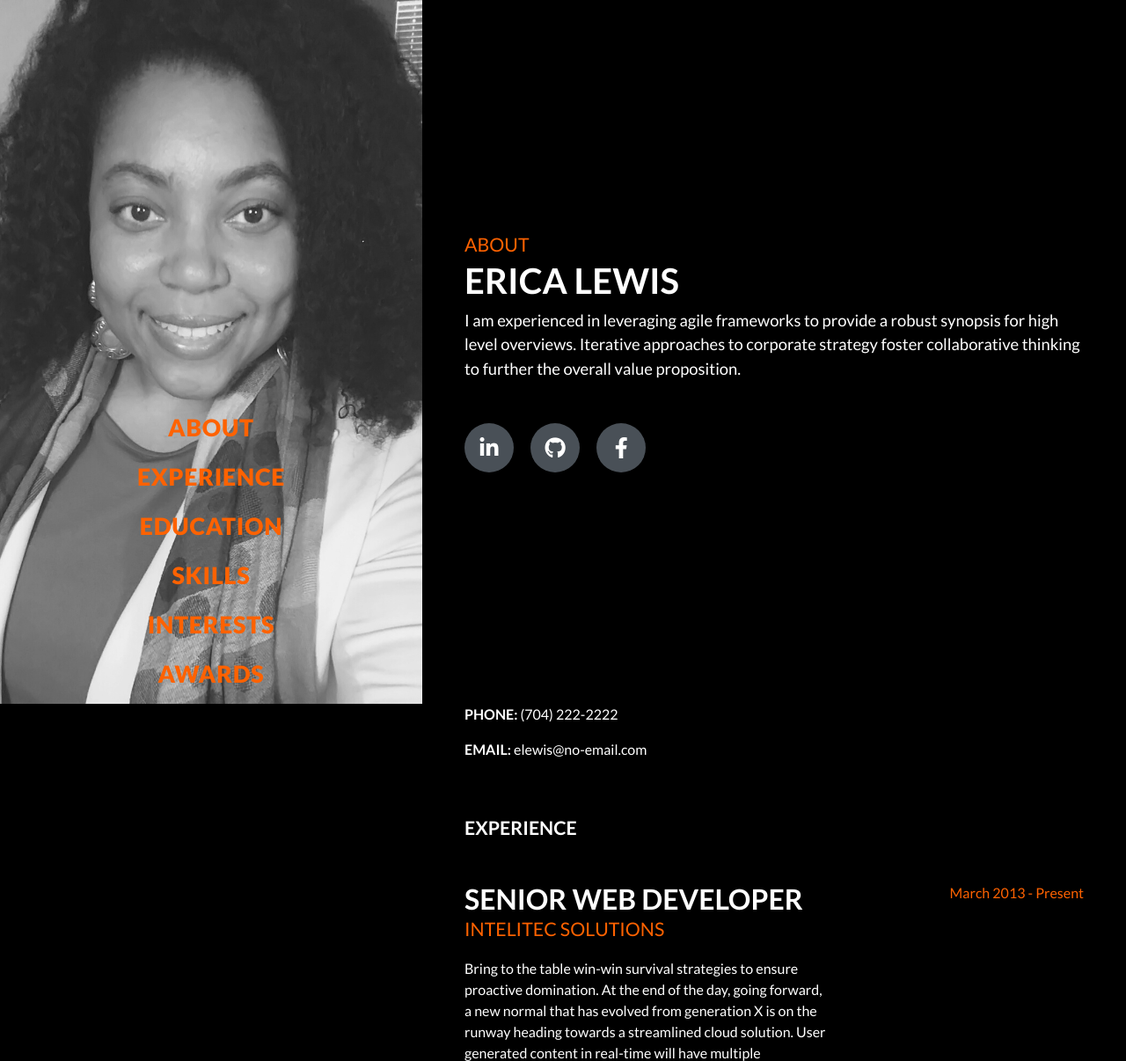
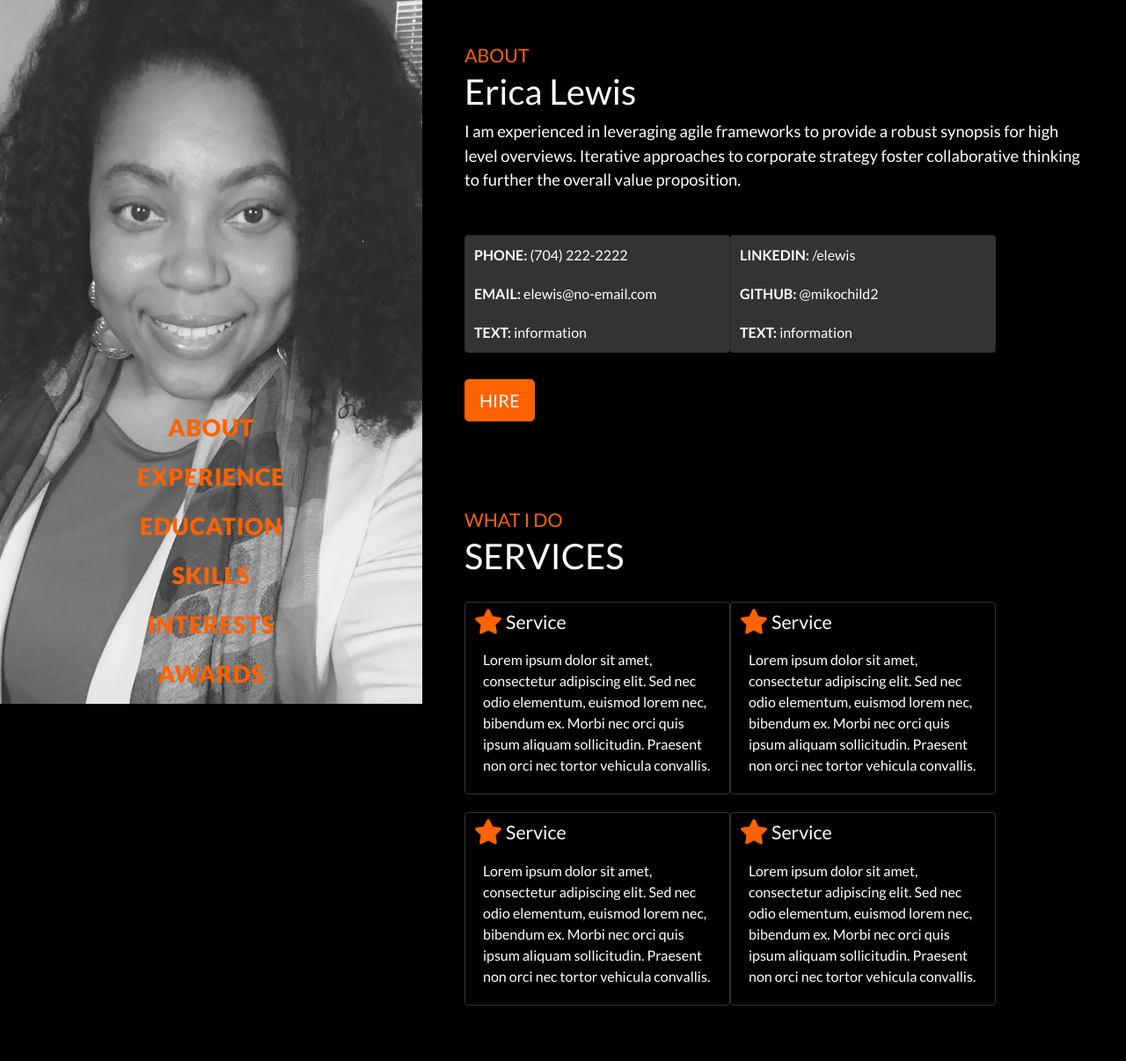
Before and after one commit to mikochild2/portfolio, a website: page index.html in a window 1280 px wide. Shown: the top 1206 px of the page at 88% size. Drawn offline with Linux system fonts and the light colour scheme; a web font is replaced by a local one.

Commit message:
updated index.html and css

```diff
--- a/css/resume.css
+++ b/css/resume.css
@@ -18,10 +18,53 @@ body {
     padding-top: 0;
     padding-left: 30rem;
   }
-  .row {
-    padding-left: 3rem;
-  }
+
+ .portfolio-boxes {
+  display: flex;
+  justify-content: space-between;
+  margin-right: 100px;
+ }
+
+ .svc-boxes {
+  display: flex;
+  justify-content: space-between;
+  margin-right: 100px;
+ }
+
+ .btn {
+  margin-top: 30px;
+ }
 }
+
+ .portfolio-boxes div{
+  width: 400px;
+  background-color: #333;
+ }
+
+ .portfolio-boxes p {
+  margin: 10px;
+ }
+
+.svc-boxes p {
+  margin: 10px;
+}
+
+.btn {
+  background-color: #ff6200;
+  border-color: #ff6200;
+}
+
+.svc-boxes div{
+  width: 400px;
+  background-color: #000;
+  border: 1px solid #333;
+  padding: 10px;
+  margin-top: 20px;
+}
+}
+
+
+
 
 
 h1,
@@ -91,6 +134,7 @@ p.lead {
   color: #BD5D38;
 }
 
+
 #sideNav .navbar-nav .nav-item .nav-link {
   font-weight: 800;
   letter-spacing: 0.05rem;
@@ -149,6 +193,8 @@ p.lead {
   background-image: url(../img/elewis.png);
 }
 
+
+/*
 section.resume-section {
   padding-top: 5rem !important;
   padding-bottom: 5rem !important;
@@ -190,3 +236,4 @@ a {
 a:hover, a:focus, a:active {
   color: ##c24e06;
 }
+*/
--- a/index.html
+++ b/index.html
@@ -67,7 +67,7 @@
         </div>
         <h1>Erica Lewis</h1>
         <p class="lead mb-5">I am experienced in leveraging agile frameworks to provide a robust synopsis for high level overviews. Iterative approaches to corporate strategy foster collaborative thinking to further the overall value proposition.</p>
-        <div class="social-icons">
+        <!--<div class="social-icons">
           <a href="#">
             <i class="fab fa-linkedin-in"></i>
           </a>
@@ -77,19 +77,65 @@
           <a href="#">
             <i class="fab fa-facebook-f"></i>
           </a>
+        </div>-->
+
+      <div class= "portfolio-boxes">
+        <div class="card">
+        <p><strong>PHONE: </strong>(704) 222-2222</p>
+        <p><strong>EMAIL: </strong>elewis@no-email.com</p>
+        <p><strong>TEXT: </strong>information</p>
+      </div>
+      <div class="card">
+        <p><strong>LINKEDIN: </strong>/elewis</p>
+        <p><strong>GITHUB: </strong>@mikochild2</p>
+        <p><strong>TEXT: </strong>information</p>
+      </div>
+    </div>
+   <a href="#" class="btn btn-primary btn-lg" role="button" aria-pressed="true">HIRE</a>
+ </div>
+    </section>
+
+
+        <hr class="m-0">
+
+    <section class="resume-section p-3 p-lg-5 d-flex align-items-center" id="about">
+      <div class="w-100">
+        <div class="subheading">WHAT I DO
         </div>
+        <h1>SERVICES</h1>
+
+
+      <div class= "svc-boxes">
+        <div class="card">
+        <h2><i class="fas fa-star fa-lg" style="color: #ff6200;"></i> Service</h2>
+        <p>Lorem ipsum dolor sit amet, consectetur adipiscing elit. Sed nec odio elementum, euismod lorem nec, bibendum ex. Morbi nec orci quis ipsum aliquam sollicitudin. Praesent non orci nec tortor vehicula convallis. </p>
+      </div>
+      <div class="card">
+        <h2><i class="fas fa-star fa-lg" style="color: #ff6200;"></i> Service</h2>
+        <p>Lorem ipsum dolor sit amet, consectetur adipiscing elit. Sed nec odio elementum, euismod lorem nec, bibendum ex. Morbi nec orci quis ipsum aliquam sollicitudin. Praesent non orci nec tortor vehicula convallis. </p>
+      </div>
+    </div>
+
+      <div class="w-100">
+      <div class= "svc-boxes">
+        <div class="card">
+        <h2><i class="fas fa-star fa-lg" style="color: #ff6200;"></i> Service</h2>
+        <p>Lorem ipsum dolor sit amet, consectetur adipiscing elit. Sed nec odio elementum, euismod lorem nec, bibendum ex. Morbi nec orci quis ipsum aliquam sollicitudin. Praesent non orci nec tortor vehicula convallis. </p>
+      </div>
+      <div class="card">
+        <h2><i class="fas fa-star fa-lg" style="color: #ff6200;"></i> Service</h2>
+        <p>Lorem ipsum dolor sit amet, consectetur adipiscing elit. Sed nec odio elementum, euismod lorem nec, bibendum ex. Morbi nec orci quis ipsum aliquam sollicitudin. Praesent non orci nec tortor vehicula convallis. </p>
+      </div>
+    </div>
+
     </section>
-<section>
-        </div>
-      <div class="row">
-        <div class="col-6">
-          <p><strong>PHONE:</strong> (704) 222-2222</p>
-          <p><strong>EMAIL:</strong> elewis@no-email.com</p>
-        </div>
-      </div>
-</section>
-    <hr class="m-0">
 
+<footer>
+
+</footer>
+
+
+<!--
     <section class="resume-section p-3 p-lg-5 d-flex justify-content-center" id="experience">
       <div class="w-100">
         <h2 class="mb-5">Experience</h2>
@@ -252,6 +298,8 @@
 
   </div>
 
+-->
+
   <!-- Bootstrap core JavaScript -->
   <script src="vendor/jquery/jquery.min.js"></script>
   <script src="vendor/bootstrap/js/bootstrap.bundle.min.js"></script>
```
